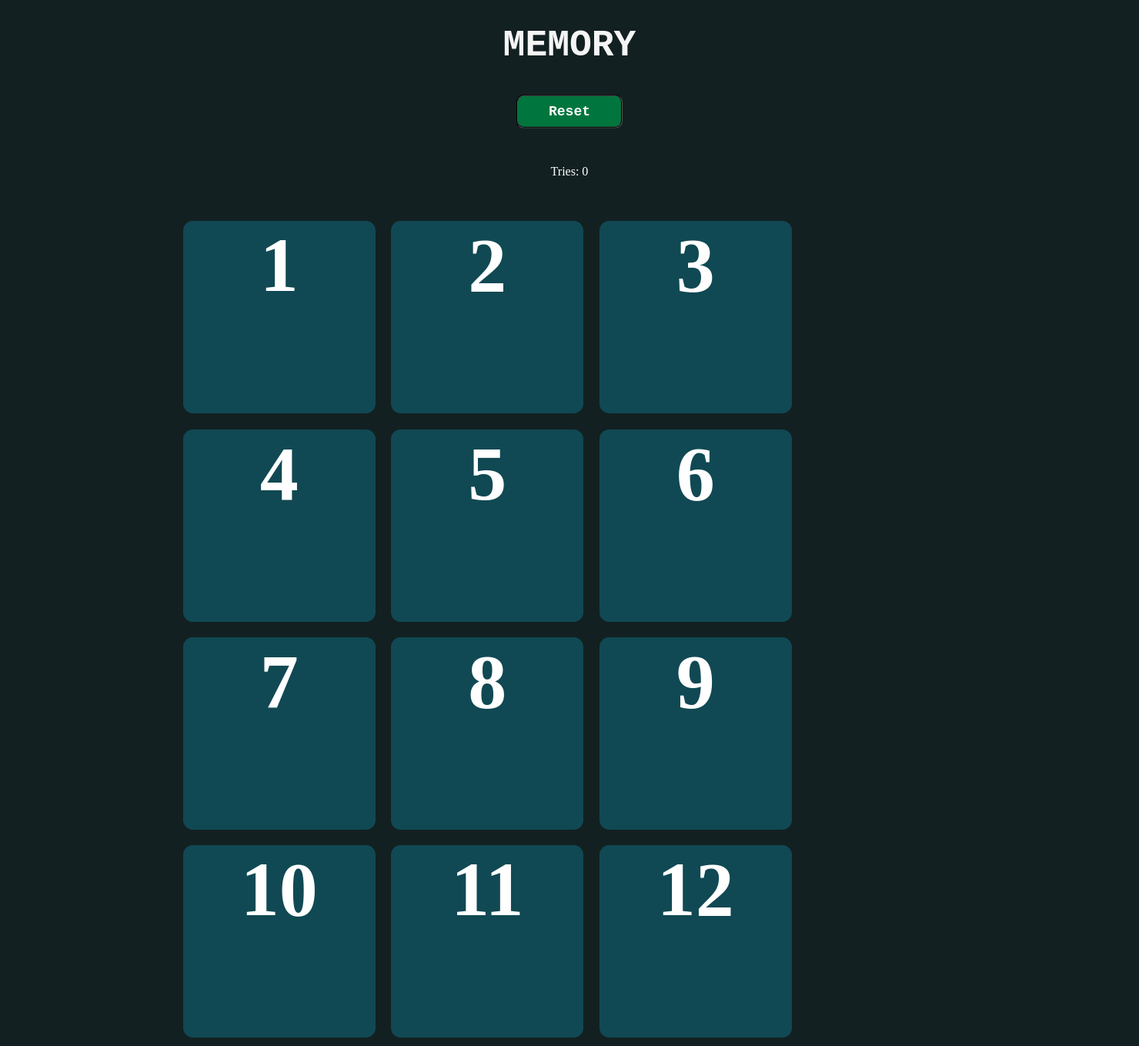
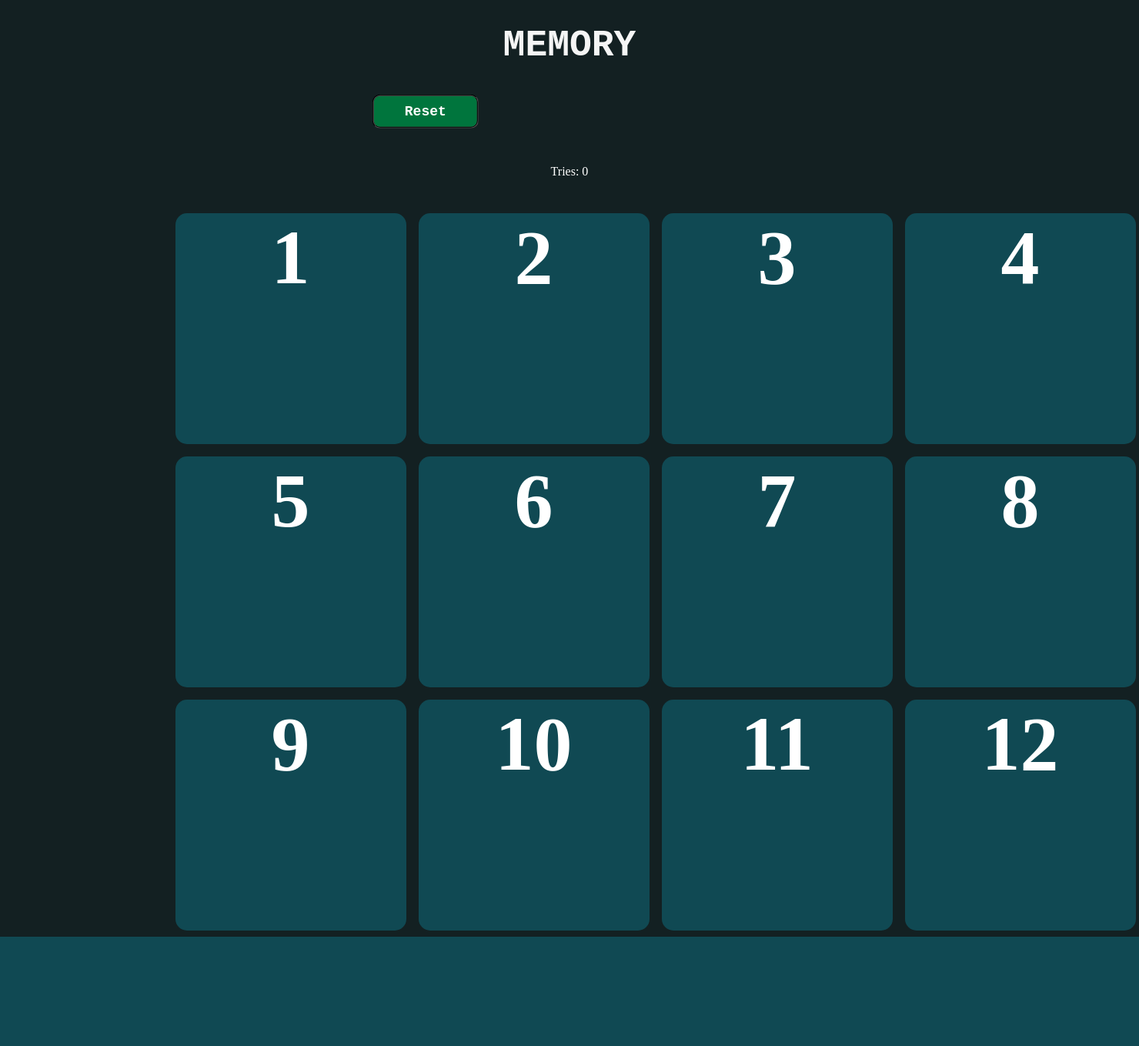
Before and after one commit to doantoni/doantoni.github.io, a PHP site: the page made by Memory Game/memoryGame.html in a window 1480 px wide. Shown: the whole page at 77% size. After the commit the page ends 1217 px from the top, so only its background shows below. Run offline with PHP 8.4, Linux system fonts and the light colour scheme.

Commit message:
Update memoryGame.css

```diff
--- a/Memory Game/memoryGame.css
+++ b/Memory Game/memoryGame.css
@@ -38,12 +38,10 @@
 }
 
 div {
-    width: 250px;
-    height: 250px;
+    width: 3em;
+    height: 3em;
     background-color: rgb(16, 73, 83);
     background-size: 100%;
-    float: left;
-    margin: 1%;
     border-radius: 5%;
     color: white;
     font-size: 100px;
@@ -62,7 +60,10 @@
 section {
 	max-width: 70%;
 	margin: 0 auto;
-	padding-top: 2%;
+  padding-top: 2%;
+  display: grid;
+  grid-template-columns: repeat(4, 1fr);
+  grid-gap: 1em;
 }
 
 img {
```
